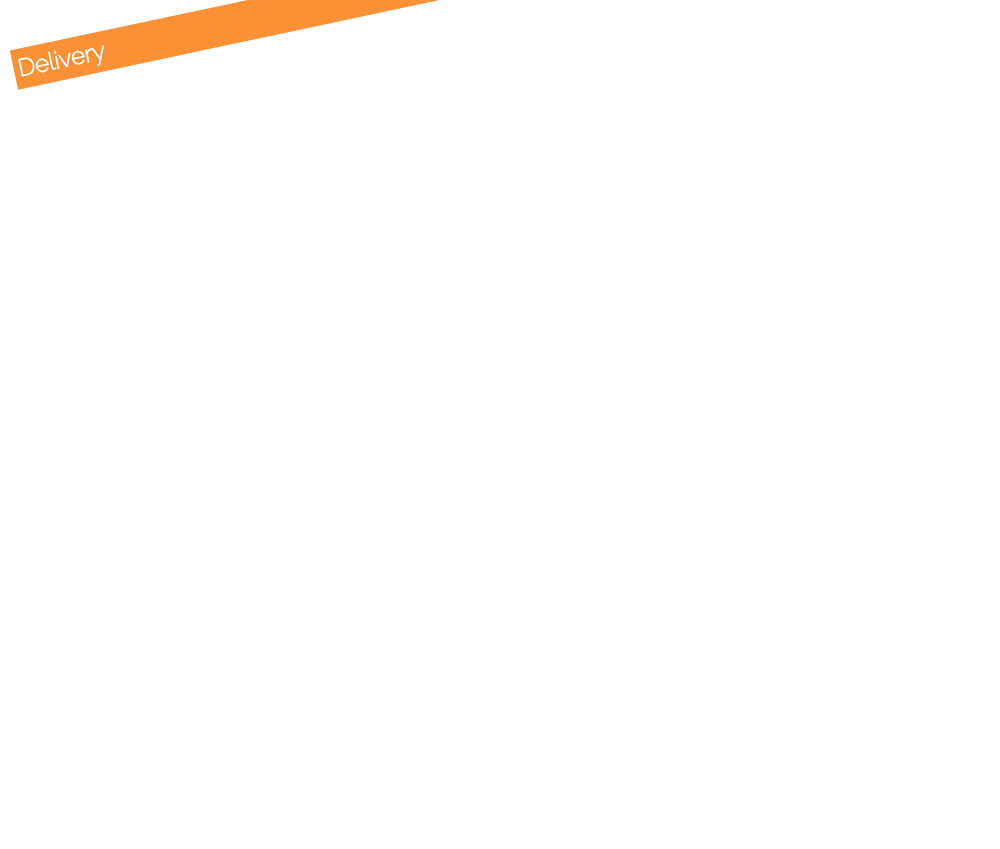
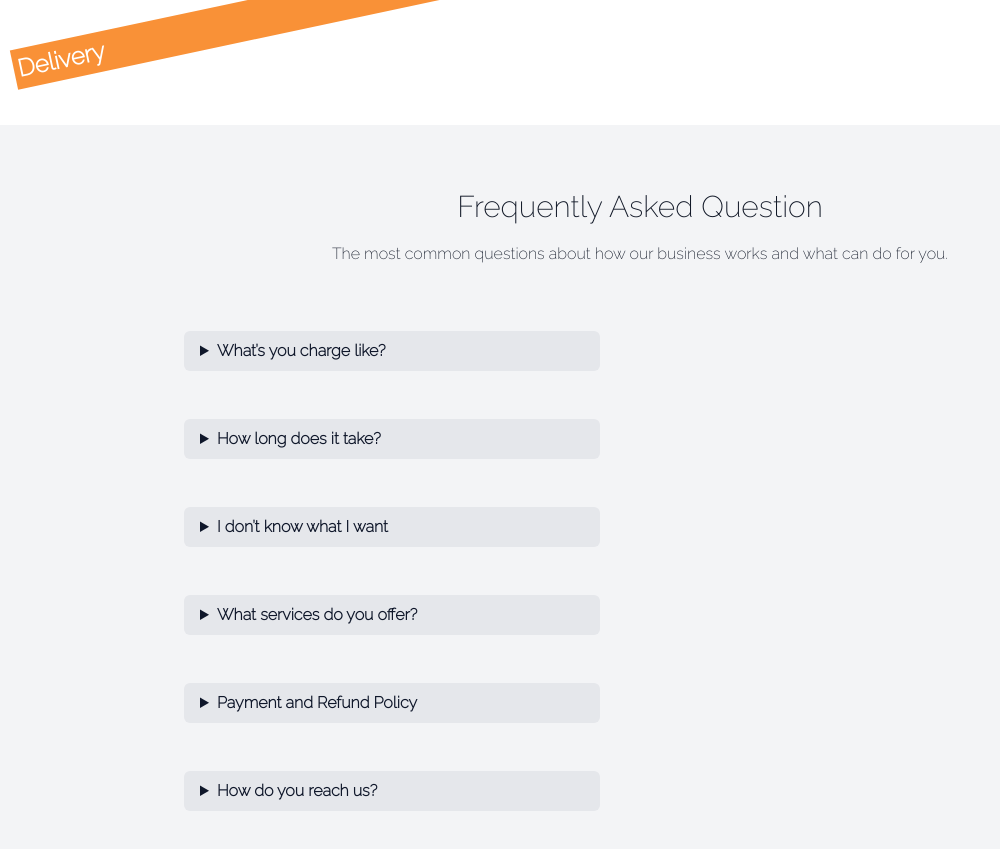
Before and after one commit to OverflowDev/interior, a React (Create React App) app: page / in a window 1280 px wide. Shown: the part 3140-3989 px from the top of the page, without its empty margins (0-1000 px from the left). Before the commit the page ends 3230 px from the top, so only its background shows below. Built offline with nearby package versions, Linux system fonts and the light colour scheme.

Commit message:
interior

```diff
--- a/src/App.js
+++ b/src/App.js
@@ -9,7 +9,7 @@ import Session from './pages/Session';
 
 function App() {
   return (
-    <>
+    <div className='overflow-hidden'>
       <Router>
         <Navbar />
 
@@ -21,7 +21,7 @@ function App() {
         </Routes>
       </Router>
 
-    </>
+    </div>
   );
 }
 
--- /dev/null
+++ b/src/pages/Faq.jsx
@@ -0,0 +1,59 @@
+import React from 'react'
+
+function Faq() {
+  return (
+    <div>
+        <details className="open:bg-white dark:open:bg-slate-900 open:ring-1 open:ring-black/5 dark:open:ring-white/10 open:shadow-lg p-6 rounded-lg">
+            <summary className="text-md  py-2 px-4 rounded-md bg-gray-200 leading-6 text-slate-900 dark:text-white font-semibold select-none">
+            What’s you charge like?
+            </summary>
+            <span>
+            We don’t have a specific price to our service. It all depends on the services you want from us. Kindly fill this form to let us proceed.
+            </span>
+        </details>
+        <details className="open:bg-white dark:open:bg-slate-900 open:ring-1 open:ring-black/5 dark:open:ring-white/10 open:shadow-lg p-6 rounded-lg">
+            <summary className="text-md  py-2 px-4 rounded-md bg-gray-200 leading-6 text-slate-900 dark:text-white font-semibold select-none">
+            How long does it take?
+            </summary>
+            <span>
+            We don’t have a specific time frame not until after we know exactly what you want. Kindly fill this form to let us proceed.
+            </span>
+        </details>
+        <details className="open:bg-white dark:open:bg-slate-900 open:ring-1 open:ring-black/5 dark:open:ring-white/10 open:shadow-lg p-6 rounded-lg">
+            <summary className="text-md  py-2 px-4 rounded-md bg-gray-200 leading-6 text-slate-900 dark:text-white font-semibold select-none">
+            I don’t know what I want
+            </summary>
+            <span>
+            We’ve gat you covered. We will showcase some of our work and let you decide on what you want. Also, we have a 3D solution to suit your needs. Kindly send fill this form or send us an email @ iileinteriors@gmail.com
+            </span>
+        </details>
+        <details className="open:bg-white dark:open:bg-slate-900 open:ring-1 open:ring-black/5 dark:open:ring-white/10 open:shadow-lg p-6 rounded-lg">
+            <summary className="text-md  py-2 px-4 rounded-md bg-gray-200 leading-6 text-slate-900 dark:text-white font-semibold select-none">
+            What services do you offer?
+            </summary>
+            <span>
+            We offer a unique face to your home.
+            </span>
+        </details>
+        <details className="open:bg-white dark:open:bg-slate-900 open:ring-1 open:ring-black/5 dark:open:ring-white/10 open:shadow-lg p-6 rounded-lg">
+            <summary className="text-md  py-2 px-4 rounded-md bg-gray-200 leading-6 text-slate-900 dark:text-white font-semibold select-none">
+            Payment and Refund Policy
+            </summary>
+            <span>
+            We don’t have a specific price to our service. It all depends on the services you want from us.
+            </span>
+        </details>
+        <details className="open:bg-white dark:open:bg-slate-900 open:ring-1 open:ring-black/5 dark:open:ring-white/10 open:shadow-lg p-6 rounded-lg">
+            <summary className="text-md  py-2 px-4 rounded-md bg-gray-200 leading-6 text-slate-900 dark:text-white font-semibold select-none">
+            How do you reach us?
+            </summary>
+            <span>
+            Look at your back, we are right behind you.
+            Email: ileinteriors@gmail.com
+            </span>
+        </details>
+    </div>
+  )
+}
+
+export default Faq
--- a/src/pages/Home.jsx
+++ b/src/pages/Home.jsx
@@ -1,4 +1,5 @@
 import {Link} from 'react-router-dom'
+import Faq from './Faq'
 import Room from '../assets/svg/miniRoom1.svg'
 import RoomOne from '../assets/svg/miniRoom2.svg'
 import RoomTwo from '../assets/svg/miniRoom3.svg'
@@ -182,10 +183,25 @@ function Home() {
     </section>
 
     {/* FaQ  */}
-    <section>
+    <section className="text-gray-900 bg-gray-100 py-8 md:mt-36 mt-8">
+        <div className="container px-5 py-8 mx-auto">
+            <div className="text-center mb-8">
+                <h1 className="sm:text-3xl text-2xl font-medium text-center title-font text-gray-900 mb-4">
+                Frequently Asked Question
+                </h1>
+                <p className="text-base leading-relaxed xl:w-2/4 lg:w-3/4 mx-auto">
+                The most common questions about how our business works and what
+                can do for you.
+                </p>
+            </div>
 
+            <div className="flex flex-wrap lg:w-4/5 sm:mx-auto sm:mb-2 -mx-2">
+                <div className="w-full lg:w-1/2 px-4 py-2">
+                    <Faq />
+                </div>
+            </div>
+        </div>
     </section>
-
 
     </>
   )
```
